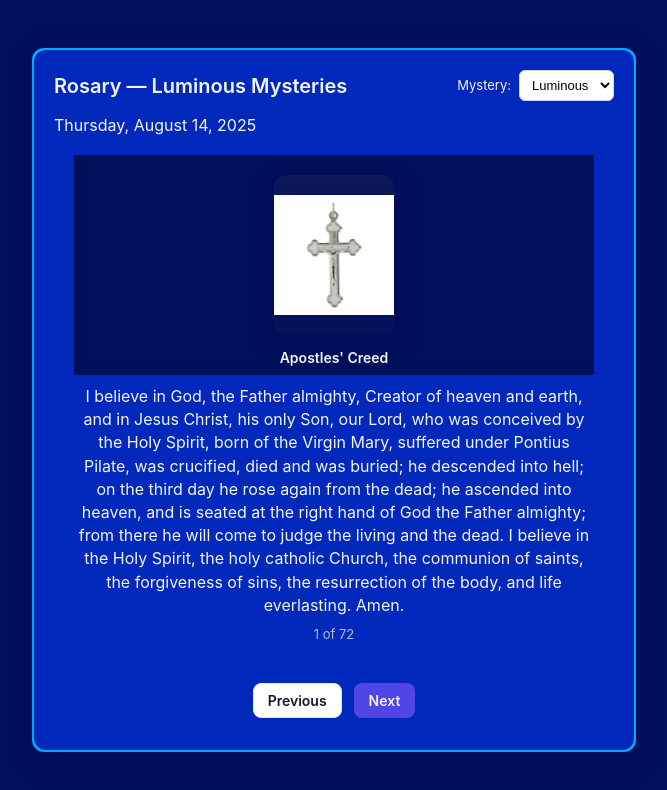
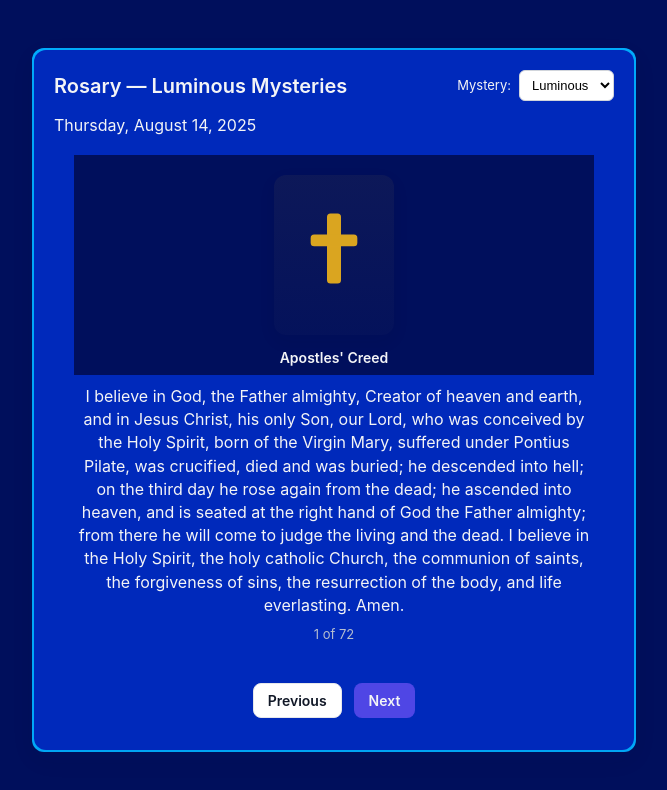
Before and after one commit to junhyungso/rosary, a React (Vite) app: page / in a window 1280 px wide. Shown: the top 790 px of the page, without its empty margins (306-973 px from the left). Built offline with nearby package versions, Linux system fonts and the light colour scheme.

Commit message:
add hail mary count

```diff
--- a/src/App.tsx
+++ b/src/App.tsx
@@ -1,5 +1,5 @@
 import './App.css';
-import RosaryPrayer from './RosaryPrayer';
+import RosaryPrayer from './page/RosaryPrayer/RosaryPrayer';
 
 function App() {
   return (
--- a/src/components/BeadVisual/BeadVisual.tsx
+++ b/src/components/BeadVisual/BeadVisual.tsx
@@ -1,7 +1,14 @@
-import Cross from '../../assets/cross.jpg';
 import type { BeadType } from '../../types';
 
-const BeadVisual = ({ beadType }: { beadType: BeadType }) => {
+const BeadVisual = ({
+  beadType,
+  hailMaryCount,
+  currentIndex,
+}: {
+  beadType: BeadType;
+  hailMaryCount: number;
+  currentIndex: number;
+}) => {
   const label =
     beadType === 'ourFather'
       ? 'Our Father'
@@ -26,11 +33,23 @@ const BeadVisual = ({ beadType }: { beadType: BeadType }) => {
       : 'rw-bead rw-bead-hailmary';
 
   if (beadType === 'apostlesCreed') {
-    // Render a cross
+    // Render a cross SVG instead of a round bead
     return (
       <div className="rw-bead-wrap">
         <div className="rw-cross-wrap" aria-hidden>
-          <img src={Cross} alt="cross" width={120} />
+          <svg
+            className="rw-cross"
+            viewBox="0 0 120 160"
+            xmlns="http://www.w3.org/2000/svg"
+            role="img"
+            aria-label="Cross"
+          >
+            {/* <img src={Cross} alt="cross" width={50} /> */}
+            {/* vertical */}
+            <rect x="48" y="8" width="24" height="120" rx="6" />
+            {/* horizontal */}
+            <rect x="20" y="44" width="80" height="20" rx="6" />
+          </svg>
         </div>
         <div className="rw-bead-label">{label}</div>
       </div>
@@ -41,7 +60,10 @@ const BeadVisual = ({ beadType }: { beadType: BeadType }) => {
   return (
     <div className="rw-bead-wrap">
       <div className={className} aria-hidden />
-      <div className="rw-bead-label">{label}</div>
+      <div className="rw-bead-label">
+        {label}{' '}
+        {beadType === 'hailMary' && currentIndex > 6 ? hailMaryCount : ''}
+      </div>
     </div>
   );
 };
--- a/src/components/NavBar/NarBar.tsx
+++ b/src/components/NavBar/NarBar.tsx
@@ -1,4 +1,5 @@
 import './NavBar.css';
+
 const NavBar = () => {
   return <div className="navbar">Rosary Prayer</div>;
 };
--- a/src/RosaryPrayer.tsx
+++ b/src/page/RosaryPrayer/RosaryPrayer.tsx
@@ -1,14 +1,14 @@
 import { AnimatePresence, motion } from 'framer-motion';
 import { useMemo, useState } from 'react';
-import BeadVisual from './components/BeadVisual/BeadVisual';
-import MysteryCard from './components/MysteryCard/MysteryCard';
-import './RosaryPrayer.css';
-import { monthNames, mysteries, weekday } from './utils/constants';
+import BeadVisual from '../../components/BeadVisual/BeadVisual';
+import MysteryCard from '../../components/MysteryCard/MysteryCard';
+import { monthNames, mysteries, weekday } from '../../utils/constants';
 import {
   buildSequenceWithMysteries,
   dayToMysterySet,
   findMysteryById,
-} from './utils/helperFunctions';
+} from '../../utils/helperFunctions';
+import './RosaryPrayer.css';
 
 const RosaryPrayer = () => {
   const today = new Date();
@@ -22,15 +22,27 @@ const RosaryPrayer = () => {
   );
 
   const [currentIndex, setCurrentIndex] = useState(0);
+  const [hailMaryCount, setHailMaryCount] = useState(1);
+
   const current = beads[currentIndex];
   const isMysteryCard = current.type === 'mysteryCard';
 
   const advance = () => {
-    if (currentIndex < beads.length - 1) setCurrentIndex((i) => i + 1);
-    else {
+    if (
+      currentIndex < beads.length - 1 &&
+      current.type === 'hailMary' &&
+      currentIndex > 6
+    ) {
+      setHailMaryCount((currIndex) => currIndex + 1);
+      setCurrentIndex((currIndex) => currIndex + 1);
+    } else if (currentIndex < beads.length - 1) {
+      setCurrentIndex((currIndex) => currIndex + 1);
+    } else {
       alert('Rosary completed — Amen 🙏');
       setCurrentIndex(0);
     }
+
+    if (hailMaryCount === 10) setHailMaryCount(1);
   };
 
   const beginDecadeFromMystery = () => {
@@ -80,12 +92,15 @@ const RosaryPrayer = () => {
                     dragConstraints={{ top: 0, bottom: 30 }}
                     onDragEnd={(event, info) => {
                       if (info.offset.y > 10) {
-                        // drag threshold
                         advance();
                       }
                     }}
                   >
-                    <BeadVisual beadType={current.type} />
+                    <BeadVisual
+                      beadType={current.type}
+                      hailMaryCount={hailMaryCount}
+                      currentIndex={currentIndex}
+                    />
                   </motion.div>
                 </div>
 
```
Also changed, not shown: src/page/RosaryPrayer/RosaryPrayer.css (renamed from src/RosaryPrayer.css).
